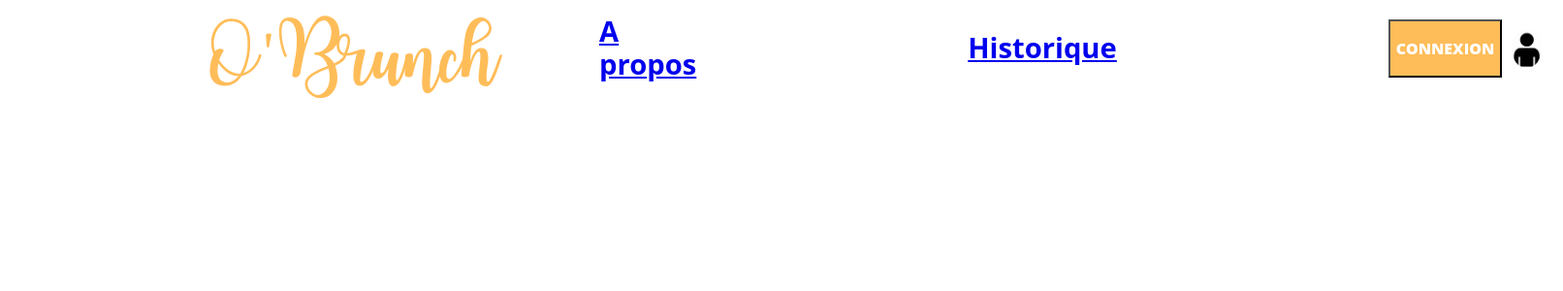
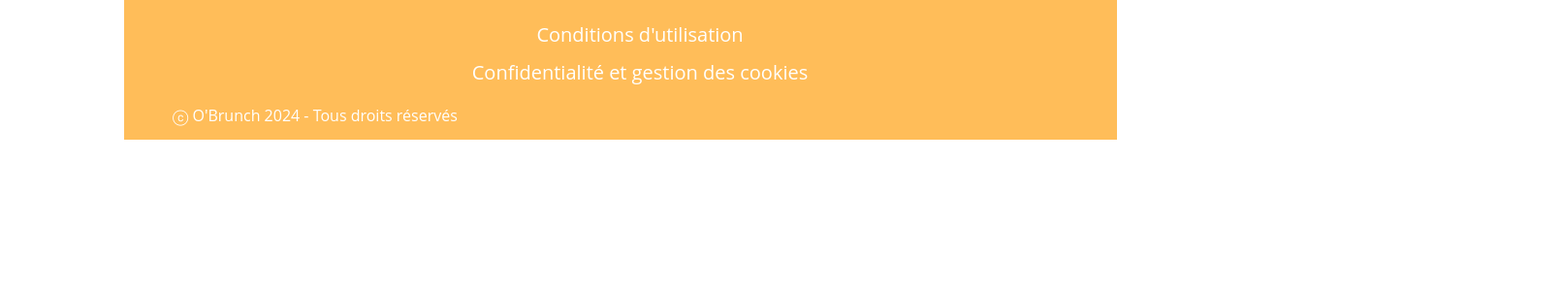
Before and after one commit to IssaJaguraga/Projet_O-brunch, a Svelte app: page / in a window 1280 px wide. Shown: the top 300 px of the page at 97% size, 1612 px wide, since content can reach past the window. Built offline with nearby package versions, Linux system fonts and the light colour scheme.

Commit message:
new design of header and footer

```diff
--- a/package.json
+++ b/package.json
@@ -17,6 +17,7 @@
   },
   "dependencies": {
     "@popperjs/core": "^2.11.8",
-    "jquery": "^3.7.1"
+    "jquery": "^3.7.1",
+    "svelte-spa-router": "^4.0.1"
   }
 }
--- a/src/App.svelte
+++ b/src/App.svelte
@@ -3,7 +3,10 @@
 import Header from "./components/Header.svelte";
 import Footer from "./components/Footer.svelte";
 
+//import Router, { location } from "svelte-spa-router";
+//import routes from "./routes";
+
 </script>
 
-<Header />
-<Footer />
+
+<Footer/>
--- a/src/components/Footer.svelte
+++ b/src/components/Footer.svelte
@@ -1,9 +1,24 @@
 <footer>
-    <ul class= "footerPages">
-        <li><a href="#">Conditions d'utilisation</a></li>
-        <li><a href="#">Confidentialité et gestion des cookies</a></li>
-    </ul>
-    <p>O'Brunch 2024 - Tous droits réservés</p>
 
+        <!-- Notre liste comprenant notre menu -->
+        <ul id="footer-menu" role="menu" aria-label="Pages règlementaires">
 
+            <li role="footer_item">
+                <a
+                    href=""
+                    class="footer-menu__link"
+                    aria-label="Conditions d'utilisation"
+                    use:link>Conditions d'utilisation</a
+                >
+            </li>
+            <li role="footer_item">
+                <a
+                    href=""
+                    class="footer-menu__link"
+                    aria-label="Confidentialité et gestion des cookies"
+                    use:link>Confidentialité et gestion des cookies</a
+                >
+            </li>
+        </ul>
+    <p>&#9426 O'Brunch 2024 - Tous droits réservés</p>
 </footer>
--- a/src/components/Header.svelte
+++ b/src/components/Header.svelte
@@ -1,17 +1,86 @@
+<script>
+    import { link } from "svelte-spa-router";
+
+    // Fonction pour afficher le menu en mobile
+    function displayMenu() {
+        const navMenu = document.querySelector(".nav-menu");
+        navMenu.style.display = "flex";
+        navMenu.style.right = 0;
+
+    }
+
+    // Masquer le menu en mobile
+    function hideMenu() {
+        const navMenu = document.querySelector(".nav-menu");
+        navMenu.style.display = "none";
+    }
+</script>
+
 <header>
-    <img class="logo" src="/public/images/logo.svg" alt="logo" />
 
-    <nav class="header_nav">
-        <ul>
-            <li><a href="#">A propos</a></li>
-            <li><a href="#">Historique</a></li>
+    <a
+        href="/"
+        class="home-link-logo"
+        aria-label="Aller à la page d'accueil"
+        use:link
+    />
+
+    <!-- Le bouton n'est visible qu'au format mobile & tablette -->
+
+    <button
+        type="button"
+        id="menubutton"
+        class="menu-button"
+        aria-label="Accès menu"
+        aria-haspopup="true"
+        aria-expanded="false"
+        aria-controls="main-menu"
+        on:click={displayMenu}
+    />
+
+    <!-- La navigation n'est visible qu'au format desktop -->
+    <nav class="nav-menu" aria-label="header navigation">
+        <button
+            type="button"
+            id="closebutton"
+            class="menu-button menu-button--close"
+            aria-label="Fermer menu"
+            aria-haspopup="true"
+            aria-expanded="false"
+            aria-controls="close-menu"
+            on:click={hideMenu}
+        />
+        <!-- Notre liste comprenant notre menu -->
+        <ul id="main-menu" role="menu" aria-labelledby="menubutton">
+
+                <li role="menuitem">
+                <a
+                    href="#"
+                    class="nav-menu__link"
+                    aria-label="Historique du brunch"
+                    on:click={hideMenu}
+                    use:link>Historique</a
+                >
+            </li>
+            <li role="menuitem">
+                <a
+                    href="#"
+                    class="nav-menu__link"
+                    aria-label="A propos d'OBrunch"
+                    on:click={hideMenu}
+                    use:link>A propos d'Obrunch</a
+                >
+            </li>
+
+            <li role="menuitem">
+                <a
+                    href="#"
+                    class="nav-menu__link"
+                    aria-label="Se connecter à votre compte"
+                    on:click={hideMenu}
+                    use:link>Se connecter</a
+                >
+            </li>
         </ul>
     </nav>
-
-<div class="connexionSection">
-    <button class="buttonConnexion" on:click={handleClick}>CONNEXION</button>
-    <img class="connexionIcon" src="/public/icons/UserIcon.png" alt="logo" />
-
-</div>
-
 </header>
--- a/src/style/base/_base.scss
+++ b/src/style/base/_base.scss
@@ -5,6 +5,12 @@
 body {
   font-family: "Open Sans", sans-serif;
   margin: auto;
-  max-width: 80%;
+  width: 80%;
+  }
 
-}
+  #app {
+    display: flex;
+    flex-direction: column;
+    justify-content: space-between;
+    align-items: center;
+  }
--- a/src/style/layout/_footer.scss
+++ b/src/style/layout/_footer.scss
@@ -1,43 +1,37 @@
 @use "../utils/variables" as *;
 @use "../utils/mixins";
 
+/* -- Header -- */
 footer {
 
   background-color: $primary;
-  color: white;
-  height: 130px;
-  padding-top: 20px;
-  text-decoration: none;
+  width: 100%;
+  color: $white-color;
 
+  & li {
 
-  & .footerPages {
-
-
-    display: flex;
-    flex-direction: column;
     list-style-type: none;
-    align-items: center;
-
 
   }
 
+
+  & .footer-menu__link {
+    display: flex;
+    align-items: center;
+    flex-direction: column;
+    color: white;
+    text-decoration: none;
+    padding: 0.5rem 1rem;
+    font-size: 20px;
+    transition: transform .2s;
+  }
+
+    & .footer-menu__link:hover {
+      transform: scale(1.1);
+    }
+
   & p {
+    margin-left: 50px;
 
-    margin-left: 75em;
-    margin-top: 3em;
   }
 }
-
-
-@include mixins.tablet {
-  footer {
-    font-size: 14px;
-  }
-}
-
-@include mixins.desktop {
-  footer {
-    font-size: 16px;
-    margin-top: 0;
-  }
-}
--- a/src/style/layout/_header.scss
+++ b/src/style/layout/_header.scss
@@ -1,68 +1,124 @@
 @use "../utils/variables" as *;
 @use "../utils/mixins";
 
+/* -- Header -- */
 header {
 
-    height: 100px;
-    display: flex;
-    flex-direction: row;
+  display: flex;
+  flex-direction: row;
+  justify-content: space-between;
+  align-items: center;
+  width: 100%;
+
+  // Logo situé dans l'entête de page
+  .home-link-logo {
+    width: 700px;
+    height: 300px;
+    background: url("/public/images/logo.svg") center/contain no-repeat;
+  }
+
+  // Bouton pour afficher le menu (uniquement mobile & tablette)
+  .menu-button {
+    background-color: transparent;
+    border: none;
+    width: 40px;
+    height: 40px;
+    background: url("/public/icons/UserIcon.png") center/cover;
+
+    // Variante du bouton utilisée pour afficher une croix de fermeture
+    &--close {
+      background: url("/public/icons/UserIcon.png") center/cover;
+      align-self: flex-end;
+    }
+  }
+
+  /* Le menu n'est pas visible au format mobile & tablette */
+  .nav-menu {
+    display: none;
+    flex-direction: column;
     align-items: center;
-    font-weight: bold;
-    justify-content:space-around;
+    justify-content: space-around;
+    position: absolute;
+    top: 0;
+    left: 0;
+    background-color: $primary;
+    margin: 0;
+    padding: 0.5rem 1rem;
 
+    & ul {
+      display: flex;
+      flex-direction: column;
+      align-items: center;
+      list-style-type: none;
+      padding: 0;
+    }
+
+    & li {
+      padding: 0.5rem 1rem;
+      font-size: 24px;
+      border-radius: 0.5rem;
+      transition: ease-in-out 0.4s all;
+    }
+
+    &__link {
+      color: $primary;
+      text-decoration: none;
+      transition: ease-in-out 0.3s all;
+    }
+  }
+
+  .menu-logo {
+    width: 25%;
+  }
 }
 
-.header_nav ul {
+// MEDIA-QUERIES
+@include mixins.desktop {
+  /* -- Header -- */
+  header {
+    /* Le bouton de menu disparaît au format desktop */
+    .menu-button {
+      display: none;
+    }
 
-    display: flex;
-    color: $primary;
-    font-size: 29.2px;
+    .nav-menu {
+      display: flex !important; // "!important" est utilisé pour afficher correctement le menu en desktop entre chaque page sans rechargement
+      flex-direction: row;
+      justify-content: flex-end;
+      position: relative;
+      width: 100%;
+      height: 100%;
+      background: none;
 
-    & li {
-
-        display : flex;
+      ul {
+        display: flex;
         flex-direction: row;
         list-style-type: none;
-        align-items: center;
-        padding-right: 280px;
+
+      }
+
+      li {
+        padding: 0.5rem 1rem;
+        font-size: 24px;
+        border-radius: 0.5rem;
+        transition: ease-in-out 0.4s all;
+      }
+
+      li:hover {
+        background: $primary;
+        transition: ease-in-out 0.4s all;
+      }
+
+      &__link {
         color: $primary;
+        text-decoration: none;
+        transition: ease-in-out 0.3s all;
+      }
 
+      &__link:hover {
+        color: #fff;
+        transition: ease-in-out 0.3s all;
+      }
     }
+  }
 }
-
-.logo {
-
-}
-
-.buttonConnexion {
-
-height : 60px;
-width: 250px;
-background-color: $primary;
-color: white;
-font-weight: bolder;
-
-}
-
-.connexionSection {
-
-    width: 150px;
-    display: flex;
-    flex-direction: row;
-    justify-content: space-between;
-    color: white;
-    padding-right: 30px;
-    align-items: center;
-
-
-    & .connexionIcon {
-
-        height: 40px;
-        width: 40px;
-        border-radius: 50%;
-        padding-left: 10px;
-        padding-right: 10px;
-        display: inline-block;
-
-    }
-}
--- a/src/style/utils/_variables.scss
+++ b/src/style/utils/_variables.scss
@@ -1,3 +1,4 @@
 //Colors
 $primary: #FFBD59;
 $primary-light: #FFE6C0;
+$white-color: #fff;
```
Also changed, not shown: src/routes.js (added), 1 other file (tests, documents, lock files or other folders).
